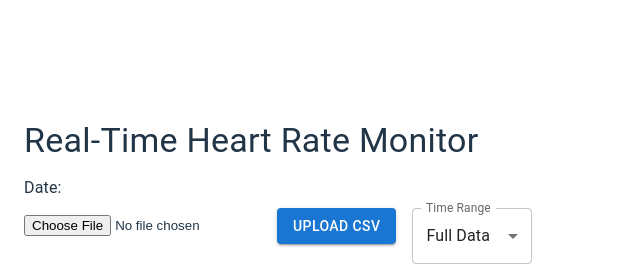
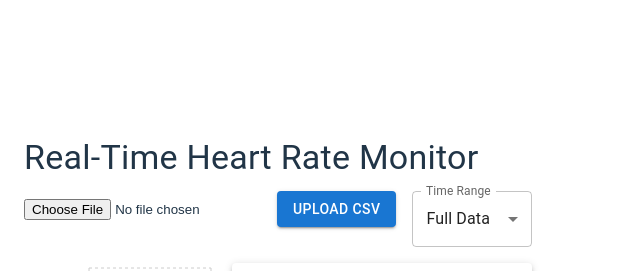
Before and after one commit to ezchung/heart_rate_monitor, a React (Vite) app in the folder frontend/: page / in a window 1280 px wide. Shown: the top 271 px of the page, without its empty margins (0-640 px from the left). Built offline with nearby package versions, Linux system fonts and the light colour scheme; no server answers.

Commit message:
trying to create new button for time range change, but issue is with speed right now to slow. too much to read

```diff
--- a/frontend/src/App.jsx
+++ b/frontend/src/App.jsx
@@ -89,14 +89,18 @@ function App() {
     setTimeRange(event.target.value);
   };
 
+  const handleTimeClick = () => {
+    fetchData();
+  }
+
   return (
     <Container>
       <Typography variant="h4" gutterBottom>
         Real-Time Heart Rate Monitor
       </Typography>
-      <Typography variant="subtitle1" gutterBottom>
-        Date: {chartDate} {/**need to fix and get the exact date */}
-      </Typography>
+      {/* <Typography variant="subtitle1" gutterBottom>
+        Date: {chartDate} {//need to fix and get the exact date. Right now just showing the first date}
+      </Typography> */}
       <Box mb={2}>
         <input type="file" onChange={handleFileChange} accept=".csv" />
         <Button variant="contained" color="primary" onClick={handleUpload}>
```
